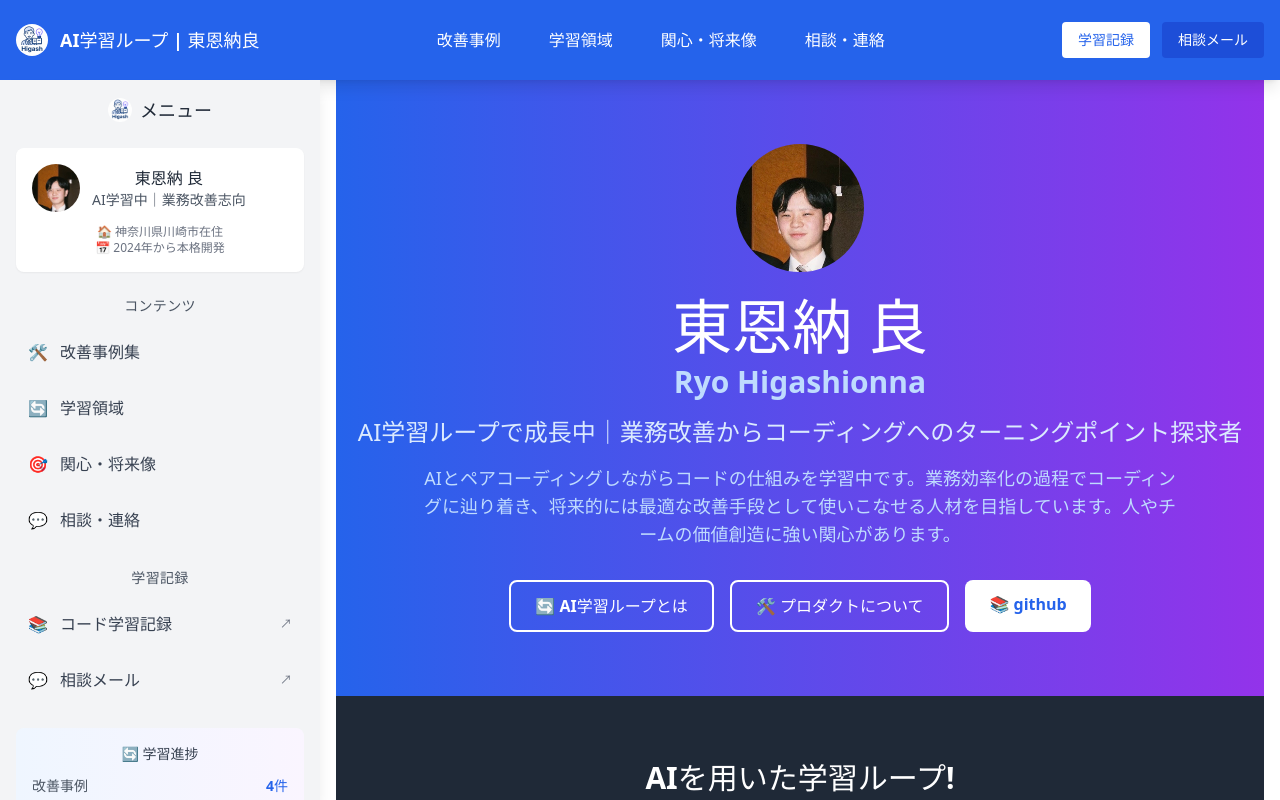
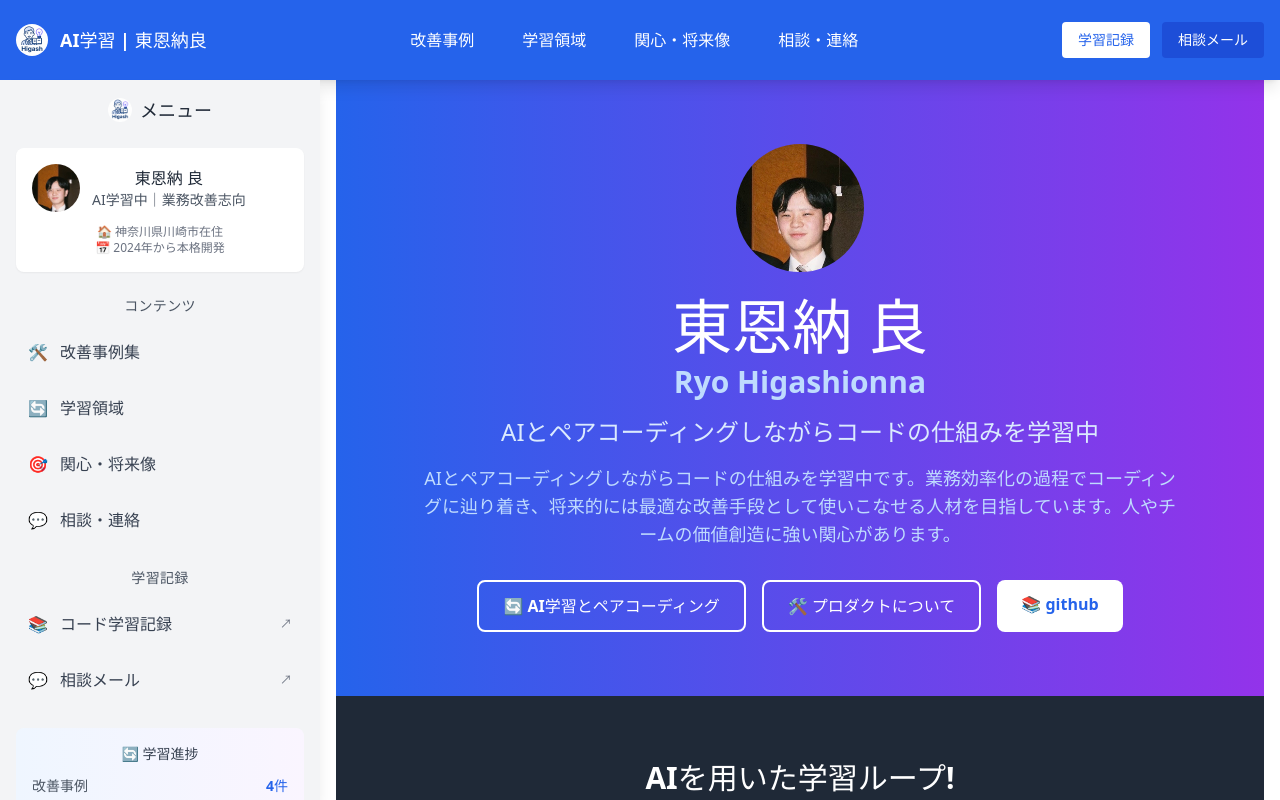
Before and after one commit to Higash37/HigashPortFolio, a React (Vite) app: page / in a window 1280 px wide. Shown: the top 800 px of the page. Built offline with nearby package versions, Linux system fonts and the light colour scheme.

Commit message:
change-name (#1)

```diff
--- a/package.json
+++ b/package.json
@@ -10,6 +10,7 @@
     "preview": "vite preview"
   },
   "dependencies": {
+    "@anthropic-ai/claude-code": "^1.0.71",
     "react": "^19.1.0",
     "react-dom": "^19.1.0",
     "react-icons": "^5.5.0",
--- a/src/components/AboutSection.tsx
+++ b/src/components/AboutSection.tsx
@@ -18,7 +18,7 @@ const AboutSection = () => {
         <div className="grid grid-cols-1 lg:grid-cols-2 gap-12 items-center">
           <div>
             <div className="bg-white/10 rounded-lg p-8 backdrop-blur-sm">
-              <h3 className="text-2xl font-bold mb-4">🤖 AI学習ループ</h3>
+              <h3 className="text-2xl font-bold mb-4">🤖 AI学習</h3>
               <ul className="space-y-3 text-purple-100">
                 <li className="flex items-center gap-3">
                   <span className="text-yellow-300">🔄</span>
--- a/src/components/Header.tsx
+++ b/src/components/Header.tsx
@@ -19,7 +19,7 @@ const Header = () => {
             </span>
           </h1>
           <p className="text-xl md:text-2xl text-blue-100 mb-4">
-            AI学習ループで成長中｜業務改善からコーディングへのターニングポイント探求者
+            AIとペアコーディングしながらコードの仕組みを学習中
           </p>
           <p className="text-md md:text-lg text-blue-200 mb-8 max-w-3xl mx-auto">
             AIとペアコーディングしながらコードの仕組みを学習中です。業務効率化の過程でコーディングに辿り着き、将来的には最適な改善手段として使いこなせる人材を目指しています。人やチームの価値創造に強い関心があります。
@@ -29,7 +29,7 @@ const Header = () => {
               href="#philosophy"
               className="border-2 border-white text-white px-6 py-3 rounded-lg font-semibold hover:text-white hover:font-bold hover:scale-105 transition-all duration-200"
             >
-              🔄 AI学習ループとは
+              🔄 AI学習とペアコーディング
             </a>
             <a
               href="#projects"
--- a/src/components/NavigationHeader.tsx
+++ b/src/components/NavigationHeader.tsx
@@ -14,7 +14,7 @@ const NavigationHeader = ({ onMenuToggle }: NavigationHeaderProps) => {
               alt="東恩納良"
               className="w-8 h-8 rounded-full"
             />
-            <span className="font-bold text-lg">AI学習ループ | 東恩納良</span>
+            <span className="font-bold text-lg">AI学習 | 東恩納良</span>
           </div>
 
           {/* ナビゲーションメニュー - PC版では非表示 */}
```
Also changed, not shown: 1 other file (tests, documents, lock files or other folders).
